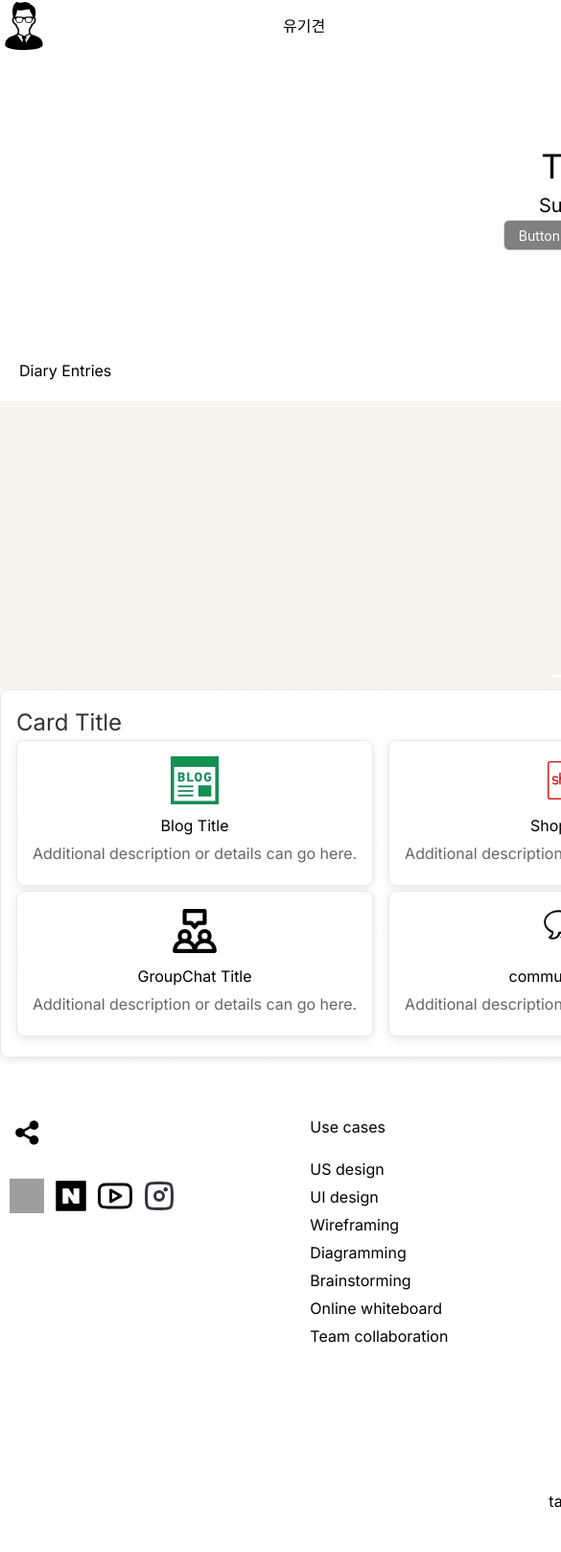
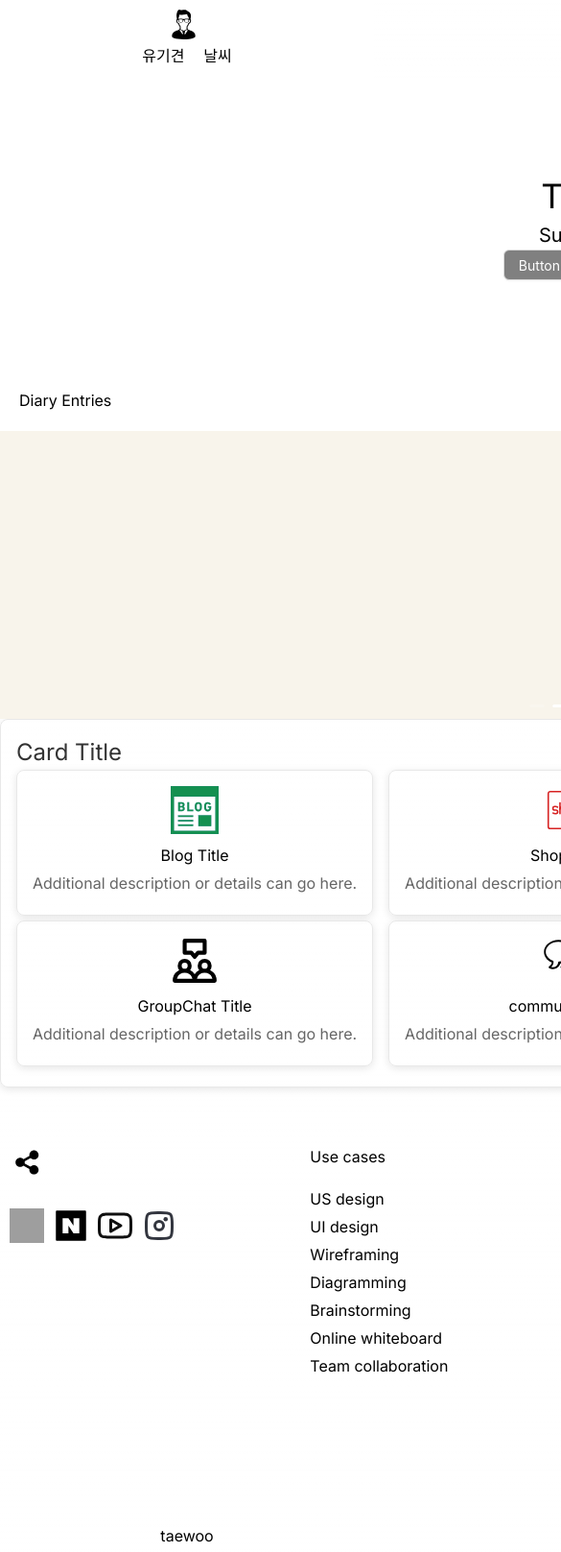
Before and after one commit to rlaxodn322/nextjsApi, a Next.js app: page / in a window 390 px wide. Shown: the top 1617 px of the page at 96% size, 585 px wide, since content can reach past the window. Before the commit the page ends 1576 px from the top, so only its background shows below. Built offline with nearby package versions, Linux system fonts and the light colour scheme; grey boxes are pictures that could not be loaded.

Commit message:
weather 생성 및 작업/ 반응형 구현

```diff
--- /dev/null
+++ b/src/apis/weather.ts
@@ -0,0 +1,33 @@
+import { backUrl } from '@/config/config';
+import { WeatherData1 } from '@/types/Post';
+import axios from 'axios';
+
+axios.defaults.baseURL = backUrl;
+axios.defaults.withCredentials = true;
+
+export const fetchWeatherData = async (): Promise<WeatherData1> => {
+  try {
+    const response = await axios.get('/weather/current');
+    console.log(response.data);
+    return response.data;
+  } catch (error) {
+    console.error('Fail', error);
+    throw new Error('Fail weather');
+  }
+};
+// export const fetchPetData1 = async (
+//   numOfRows: number,
+//   selectedRegion: string
+// ): Promise<PetData1> => {
+//   try {
+//     const response = await axios.post('/pet/fetch', {
+//       numOfRows,
+//       selectedRegion,
+//     });
+//     console.log(response.data);
+//     return response.data;
+//   } catch (error) {
+//     console.error('Fail', error);
+//     throw new Error('Fail Pet');
+//   }
+// };
--- a/src/app/globals.css
+++ b/src/app/globals.css
@@ -19,7 +19,8 @@
 body {
   color: rgb(var(--foreground-rgb));
   margin: 0 auto;
-  width: 1200px;
+  max-width: 1200px; /* 최대 너비 설정 */
+  width: 90%; /* 기본 너비 설정 (퍼센티지) */
   background: linear-gradient(
       to bottom,
       transparent,
@@ -27,6 +28,16 @@ body {
     )
     rgb(var(--background-start-rgb));
 }
+@media (max-width: 768px) {
+  body {
+    width: 95%; /* 화면 크기가 768px 이하일 때 너비 */
+  }
+}
+@media (max-width: 480px) {
+  body {
+    width: 100%; /* 화면 크기가 480px 이하일 때 너비 */
+  }
+}
 
 @layer utilities {
   .text-balance {
--- a/src/app/layout/footer.tsx
+++ b/src/app/layout/footer.tsx
@@ -1,19 +1,31 @@
+'use client'; // 이 지시어를 맨 위에 추가하세요
+
 import React from 'react';
-const footerstyle: React.CSSProperties = {
-  display: 'flex',
-  margin: '0 auto',
-  width: '1200px',
-  justifyContent: 'center',
-};
+import styled from 'styled-components';
+
+const FooterContainer = styled.div`
+  display: flex;
+  margin: 0 auto;
+  width: 100%;
+  max-width: 1200px;
+  justify-content: center;
+  padding: 10px;
+
+  @media (max-width: 768px) {
+    padding: 5px;
+  }
+
+  @media (max-width: 480px) {
+    flex-direction: column;
+    align-items: center;
+  }
+`;
+
 const Footer: React.FC = () => {
   return (
-    <>
-      {
-        <div style={footerstyle}>
-          <div>taewoo</div>
-        </div>
-      }
-    </>
+    <FooterContainer>
+      <div>taewoo</div>
+    </FooterContainer>
   );
 };
 
--- a/src/app/layout/header.tsx
+++ b/src/app/layout/header.tsx
@@ -1,57 +1,109 @@
+'use client'; // 이 지시어를 맨 위에 추가하세요
+
 import React from 'react';
 import Link from 'next/link';
 import styled from 'styled-components';
-const divparents: React.CSSProperties = {
-  margin: '0 auto',
-  alignItems: 'center',
-  width: '1250px',
-  display: 'flex',
-  justifyContent: 'space-between',
-};
-const divstyle: React.CSSProperties = {
-  margin: '15px 45px',
-  cursor: 'pointer',
-  transition: 'transform 0.3s ease-in-out',
-};
+
+const HeaderContainer = styled.div`
+  width: 100%;
+  background-color: white;
+  padding: 10px 0;
+`;
+
+const NavContainer = styled.div`
+  margin: 0 auto;
+  width: 100%;
+  max-width: 1250px;
+  display: flex;
+  justify-content: space-between;
+  align-items: center;
+
+  @media (max-width: 768px) {
+    flex-direction: column;
+  }
+`;
+
+const LogoContainer = styled.div`
+  width: 10%;
+
+  img {
+    width: 40%;
+
+    @media (max-width: 480px) {
+      width: 80%;
+    }
+  }
+`;
+
+const NavLinks = styled.div`
+  width: 80%;
+  display: flex;
+  justify-content: space-between;
+
+  @media (max-width: 768px) {
+    width: 100%;
+    justify-content: center;
+    flex-wrap: wrap;
+  }
+`;
+
+const NavLink = styled.div`
+  margin: 15px 45px;
+  cursor: pointer;
+  transition: transform 0.3s ease-in-out;
+
+  &:hover {
+    transform: scale(1.1);
+  }
+
+  @media (max-width: 768px) {
+    margin: 10px 20px;
+  }
+
+  @media (max-width: 480px) {
+    margin: 5px 10px;
+  }
+`;
 
 const App: React.FC = () => (
-  <>
-    <div style={{ width: '100%', backgroundColor: 'white' }}>
-      <div style={divparents}>
-        <div style={{ width: '10%' }}>
+  <HeaderContainer>
+    <NavContainer>
+      <LogoContainer>
         <Link href="../">
-            <img src="/icons/man.svg" style={{ width: '40%' }}></img>
+          <img src="/icons/man.svg" alt="Logo" />
         </Link>
-        </div>
-        <div style={{ width: '80%', display: 'flex' }}>
+      </LogoContainer>
+      <NavLinks>
         <Link href="/pet/01">
-            <div style={divstyle}>유기견</div>
+          <NavLink>유기견</NavLink>
+        </Link>
+        <Link href="/weather/01">
+          <NavLink>날씨</NavLink>
         </Link>
         {/* <Link href="/board/01">
-            <div style={divstyle}>게시판</div>
+          <NavLink>게시판</NavLink>
         </Link>
         <Link href="/shop/01">
-            <div style={divstyle}>쇼핑몰</div>
+          <NavLink>쇼핑몰</NavLink>
         </Link>
         <Link href="/chat/01">
-            <div style={divstyle}>채팅방</div>{' '}
+          <NavLink>채팅방</NavLink>
         </Link>
         <Link href="/groupchat/01">
-            <div style={divstyle}>그룹챗</div>
+          <NavLink>그룹챗</NavLink>
         </Link>
         <Link href="/community/01">
-            <div style={divstyle}>커뮤니티</div>
+          <NavLink>커뮤니티</NavLink>
         </Link>
         <Link href="/toilet/01">
-            <div style={divstyle}>똥싸개</div>
+          <NavLink>똥싸개</NavLink>
         </Link>
         <Link href="/adst/01">
-            <div style={divstyle}>명소</div>
+          <NavLink>명소</NavLink>
         </Link> */}
-        </div>
-      </div>
-    </div>
-  </>
+      </NavLinks>
+    </NavContainer>
+  </HeaderContainer>
 );
 
 export default App;
--- /dev/null
+++ b/src/app/weather/01/page.tsx
@@ -0,0 +1,12 @@
+'use client';
+import React from 'react';
+import WeatherData from '@/components/WeatherData';
+const Weather: React.FC = () => {
+  return (
+    <>
+      <WeatherData />
+    </>
+  );
+};
+
+export default Weather;
--- a/src/components/PetData.tsx
+++ b/src/components/PetData.tsx
@@ -3,7 +3,6 @@ import { fetchPetData1 } from '../apis/pet';
 import { useRecoilState } from 'recoil';
 import { petState } from '../recoil/atoms/state';
 import styled from 'styled-components';
-import { Spin } from '../components/spin';
 const Container = styled.div`
   max-width: 1200px;
   margin: 0 auto;
@@ -157,6 +156,7 @@ const PetData = () => {
   const [loading, setLoading] = useState(false);
   const [error, setError] = useState<string | null>(null); // 오류 상태 추가
   const [selectedRegion, setSelectedRegion] = useState<string>('6110000'); // 선택된 지역 상태 추가
+  const [selectedRows, setSelectedRows] = useState<number>(10);
   const regions = [
     { name: '서울특별시', code: '6110000' },
     { name: '부산광역시', code: '6260000' },
@@ -183,6 +183,7 @@ const PetData = () => {
   const handleButtonClick = (rows: number) => {
     if (!loading) {
       setNumOfRows(rows);
+      setSelectedRows(rows);
     }
   };
 
@@ -224,7 +225,29 @@ const PetData = () => {
           </button>
         ))}
       </ButtonGroup>
-
+      <ButtonGroup>
+        <button
+          onClick={() => handleButtonClick(10)}
+          disabled={loading}
+          style={{ color: selectedRows === 10 ? '#0078FF' : 'black' }}
+        >
+          10개 보기
+        </button>
+        <button
+          onClick={() => handleButtonClick(100)}
+          disabled={loading}
+          style={{ color: selectedRows === 100 ? '#0078FF' : 'black' }}
+        >
+          100개 보기
+        </button>
+        <button
+          onClick={() => handleButtonClick(1000)}
+          disabled={loading}
+          style={{ color: selectedRows === 1000 ? '#0078FF' : 'black' }}
+        >
+          1000개 보기
+        </button>
+      </ButtonGroup>
       <SearchBar>
         <Input
           type="text"
@@ -233,18 +256,6 @@ const PetData = () => {
           onChange={handleSearch}
         />
       </SearchBar>
-
-      <ButtonGroup>
-        <button onClick={() => handleButtonClick(10)} disabled={loading}>
-          10개 보기
-        </button>
-        <button onClick={() => handleButtonClick(100)} disabled={loading}>
-          100개 보기
-        </button>
-        <button onClick={() => handleButtonClick(1000)} disabled={loading}>
-          1000개 보기
-        </button>
-      </ButtonGroup>
 
       {loading ? (
         <LoadingSpinner />
--- /dev/null
+++ b/src/components/WeatherData.tsx
@@ -0,0 +1,163 @@
+import { useEffect, useState } from 'react';
+import { fetchWeatherData } from '../apis/weather'; // API 호출 함수
+import { WeatherData1 } from '@/types/Post'; // API 데이터 타입 (예: 날씨 데이터)
+import { useRecoilState } from 'recoil';
+import { toiletState } from '../recoil/atoms/state'; // recoil 상태
+import styled from 'styled-components';
+
+// Styled-components를 사용한 스타일링
+const Container = styled.div`
+  max-width: 1200px;
+  margin: 0 auto;
+  padding: 20px;
+  display: flex;
+  flex-direction: column;
+  align-items: center;
+`;
+
+const WeatherGrid = styled.div`
+  display: grid;
+  gap: 20px;
+  width: 100%;
+  grid-template-columns: repeat(auto-fit, minmax(250px, 1fr));
+  overflow-x: hidden; // 화면 너비를 넘어가는 요소 숨기기
+  overflow-y: hidden; // 수직 스크롤 숨기기
+
+  @media (max-width: 768px) {
+    grid-template-columns: repeat(2, 1fr);
+    width: 100%;
+  }
+
+  @media (max-width: 550px) {
+    grid-template-columns: 1fr;
+  }
+`;
+
+const WeatherCard = styled.div`
+  background-color: #f7f9fc;
+  padding: 20px;
+  margin-bottom: 15px;
+  border-radius: 15px;
+  box-shadow: 0 4px 8px rgba(0, 0, 0, 0.1);
+  transition: transform 0.2s;
+
+  &:hover {
+    transform: translateY(-5px);
+  }
+`;
+
+const WeatherTitle = styled.h3`
+  font-size: 1.5rem;
+  color: #2c3e50;
+  margin-bottom: 10px;
+`;
+
+const WeatherDetails = styled.p`
+  font-size: 1rem;
+  color: #34495e;
+  margin: 5px 0;
+`;
+
+const WeatherData = () => {
+  const [weatherData, setWeatherData] = useState<WeatherData1 | null>(null); // 날씨 데이터 상태
+
+  // 날씨 API 데이터를 가져오는 useEffect
+  useEffect(() => {
+    const fetchData = async () => {
+      try {
+        const data = await fetchWeatherData(); // API 호출
+        setWeatherData(data); // 상태에 저장
+      } catch (error) {
+        console.error('Error fetching weather data:', error);
+      }
+    };
+
+    fetchData(); // 데이터 가져오기
+  }, []);
+
+  // 데이터가 없다면 로딩 중
+  if (!weatherData) {
+    return (
+      <Container>
+        <h2>Loading...</h2>
+      </Container>
+    );
+  }
+
+  const formatWeatherItem = (item: any) => {
+    if (!item) return null;
+    return (
+      <>
+        <strong>Value:</strong> {item.value}
+        <br />
+        <strong>Time:</strong> {item.time}
+        <br />
+        <strong>Location:</strong> {item.location}
+      </>
+    );
+  };
+
+  return (
+    <Container>
+      <WeatherGrid>
+        <WeatherCard>
+          <WeatherTitle>Temperature</WeatherTitle>
+          <WeatherDetails>
+            {formatWeatherItem(weatherData.temperature)}
+          </WeatherDetails>
+        </WeatherCard>
+
+        <WeatherCard>
+          <WeatherTitle>Humidity</WeatherTitle>
+          <WeatherDetails>
+            {formatWeatherItem(weatherData.humidity)}
+          </WeatherDetails>
+        </WeatherCard>
+
+        <WeatherCard>
+          <WeatherTitle>Precipitation</WeatherTitle>
+          <WeatherDetails>
+            {formatWeatherItem(weatherData.precipitation)}
+          </WeatherDetails>
+        </WeatherCard>
+
+        <WeatherCard>
+          <WeatherTitle>Wind Speed</WeatherTitle>
+          <WeatherDetails>
+            {formatWeatherItem(weatherData.windSpeed)}
+          </WeatherDetails>
+        </WeatherCard>
+
+        <WeatherCard>
+          <WeatherTitle>Wind Direction</WeatherTitle>
+          <WeatherDetails>
+            {formatWeatherItem(weatherData.windDirection)}
+          </WeatherDetails>
+        </WeatherCard>
+
+        <WeatherCard>
+          <WeatherTitle>Visibility</WeatherTitle>
+          <WeatherDetails>
+            {formatWeatherItem(weatherData.visibility)}
+          </WeatherDetails>
+        </WeatherCard>
+
+        <WeatherCard>
+          <WeatherTitle>Air Pressure</WeatherTitle>
+          <WeatherDetails>
+            {formatWeatherItem(weatherData.airPressure)}
+          </WeatherDetails>
+        </WeatherCard>
+
+        <WeatherCard>
+          <WeatherTitle>Weather Code</WeatherTitle>
+          <WeatherDetails>
+            {formatWeatherItem(weatherData.weatherCode)}
+          </WeatherDetails>
+        </WeatherCard>
+      </WeatherGrid>
+    </Container>
+  );
+};
+
+export default WeatherData;
--- a/src/recoil/atoms/state.ts
+++ b/src/recoil/atoms/state.ts
@@ -1,5 +1,5 @@
 import { atom } from 'recoil';
-import { ApiData, Message, PetData1 } from '../../types/Post';
+import { ApiData, Message, PetData1, WeatherData1 } from '../../types/Post';
 export const state = atom({
   key: 'state',
   default: [],
@@ -25,3 +25,7 @@ export const secondToiletState = atom<ApiData[]>({
   key: 'secondToiletState',
   default: [],
 });
+export const weatherState = atom<WeatherData1[]>({
+  key: 'weatherState',
+  default: [],
+});
```
Also changed, not shown: src/types/Post.ts (+21 -2 lines). Lines whose indentation alone changed are shown as unchanged.
